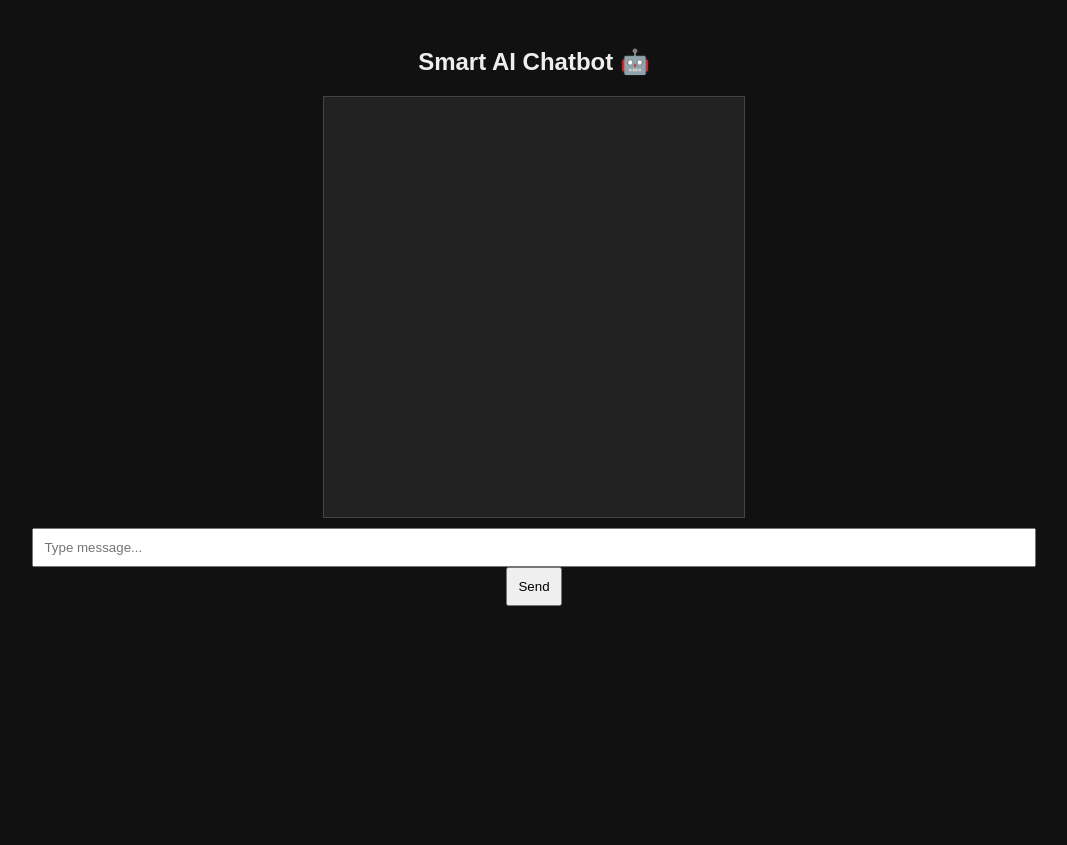
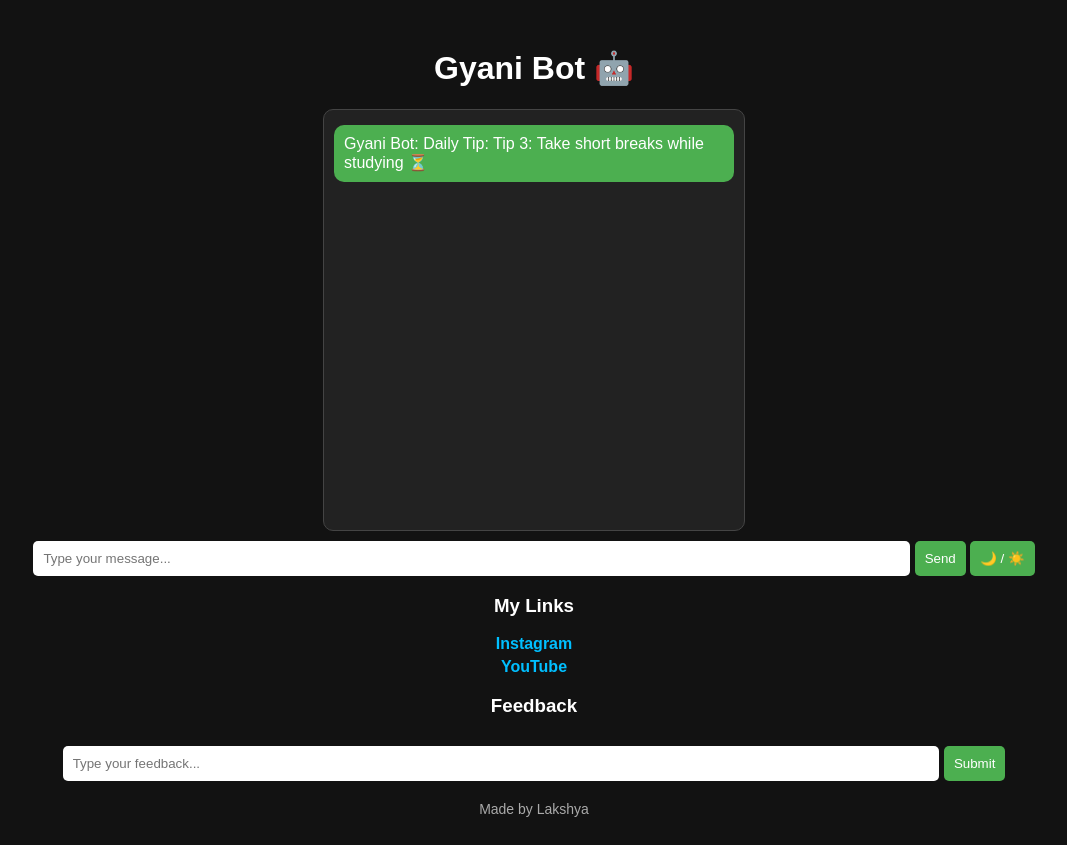
Before and after one commit to FunLandGames/Api-liveg, a Flask app: page / in a window 1280 px wide. Shown: the whole page, without its empty margins (106-1173 px from the left). Before the commit the page ends 606 px from the top, so only its background shows below. Run offline with Flask 3, Linux system fonts and the light colour scheme.

Commit message:
index.html

```diff
--- a/templates/index.html
+++ b/templates/index.html
@@ -3,56 +3,110 @@
 <head>
 <meta charset="UTF-8">
 <meta name="viewport" content="width=device-width, initial-scale=1.0">
-    <title>Smart AI Chatbot 🤖</title>
+<title>Gyani Bot 🤖</title>
 <style>
-        body { font-family: Arial, sans-serif; background:#111; color:#eee; display:flex; flex-direction:column; align-items:center; padding:20px;}
-        #chatbox { width:100%; max-width:400px; height:400px; border:1px solid #444; overflow-y:auto; padding:10px; margin-bottom:10px; background:#222; }
-        #user-input { width:80%; padding:10px; }
-        #send-btn { padding:10px; }
-        .user { color: #4ee; }
-        .bot { color: #fe4; }
+    body { font-family: Arial; background: #121212; color: #fff; text-align: center; padding: 20px;}
+    #chatbox { width: 100%; max-width: 400px; margin: auto; height: 400px; overflow-y: auto; padding: 10px; border: 1px solid #444; background: #222; border-radius: 10px; }
+    .message { padding: 10px; margin: 5px 0; border-radius: 10px; }
+    .user { background: #1E88E5; text-align: left; }
+    .ai { background: #4CAF50; text-align: left; }
+    input { width: 70%; padding: 10px; border-radius: 5px; border: none; margin-top:10px;}
+    button { padding: 10px; border-radius: 5px; border: none; background: #4CAF50; color: white; margin-top:10px;}
+    a { color: #00bfff; display:block; margin:5px; text-decoration: none; font-weight: bold; }
+    footer { margin-top:20px; color: #aaa; font-size:14px; }
 </style>
 </head>
 <body>
-    <h2>Smart AI Chatbot 🤖</h2>
+
+<h1>Gyani Bot 🤖</h1>
+
 <div id="chatbox"></div>
-    <input type="text" id="user-input" placeholder="Type message...">
-    <button id="send-btn">Send</button>
+
+<input type="text" id="userInput" placeholder="Type your message...">
+<button onclick="sendMessage()">Send</button>
+<button onclick="toggleTheme()">🌙 / ☀️</button>
+
+<h3>My Links</h3>
+<a href="https://www.instagram.com/_lakshhh__7?igsh=MXQxc3NobmxjYzlvdA==" target="_blank">Instagram</a>
+<a href="https://youtube.com/@mr.gyani3?si=4e1IFGm8z9GpuXze" target="_blank">YouTube</a>
+
+<h3>Feedback</h3>
+<input type="text" id="feedbackInput" placeholder="Type your feedback...">
+<button onclick="sendFeedback()">Submit</button>
+
+<footer>Made by Lakshya</footer>
 
 <script>
     const chatbox = document.getElementById("chatbox");
-        const userInput = document.getElementById("user-input");
-        const sendBtn = document.getElementById("send-btn");
+    const userInput = document.getElementById("userInput");
 
-        function appendMessage(sender, msg) {
-            const p = document.createElement("p");
-            p.className = sender;
-            p.textContent = sender === "user" ? "You: " + msg : "AI: " + msg;
+    const dailyTips = [
+        "Tip 1: Drink water regularly 💧",
+        "Tip 2: Stay consistent with learning 📚",
+        "Tip 3: Take short breaks while studying ⏳",
+        "Tip 4: Believe in yourself 💪"
+    ];
+
+    function appendMessage(sender, msg){
+        const p = document.createElement("div");
+        p.className = sender === "user" ? "message user" : "message ai";
+        p.textContent = sender === "user" ? "You: " + msg : "Gyani Bot: " + msg;
         chatbox.appendChild(p);
         chatbox.scrollTop = chatbox.scrollHeight;
     }
 
-        async function sendMessage() {
+    // Show daily tip on page load
+    window.onload = () => {
+        const tipIndex = new Date().getDate() % dailyTips.length;
+        appendMessage("ai", "Daily Tip: " + dailyTips[tipIndex]);
+    }
+
+    async function sendMessage(){
         const message = userInput.value.trim();
-            if (!message) return;
+        if(!message) return;
         appendMessage("user", message);
         userInput.value = "";
 
-            try {
-                const response = await fetch("/chat", {
+        try{
+            const res = await fetch("/chat", {
                 method: "POST",
                 headers: {"Content-Type":"application/json"},
                 body: JSON.stringify({message})
             });
-                const data = await response.json();
-                appendMessage("bot", data.reply);
-            } catch(e) {
-                appendMessage("bot", "Error connecting to server!");
+            const data = await res.json();
+            appendMessage("ai", data.reply);
+        } catch(e){
+            appendMessage("ai", "Error connecting to server!");
         }
     }
 
-        sendBtn.addEventListener("click", sendMessage);
-        userInput.addEventListener("keydown", e => { if(e.key === "Enter") sendMessage(); });
+    function toggleTheme(){
+        if(document.body.style.background === "white"){
+            document.body.style.background = "#121212";
+            document.body.style.color = "#fff";
+        } else {
+            document.body.style.background = "white";
+            document.body.style.color = "black";
+        }
+    }
+
+    function sendFeedback(){
+        const fb = document.getElementById("feedbackInput").value;
+        if(!fb) return;
+        appendMessage("ai", "Thanks for your feedback! 🙏");
+        document.getElementById("feedbackInput").value = "";
+
+        fetch("/feedback", {
+            method: "POST",
+            headers: {"Content-Type":"application/json"},
+            body: JSON.stringify({feedback: fb})
+        });
+    }
+
+    userInput.addEventListener("keydown", e => {
+        if(e.key === "Enter") sendMessage();
+    });
 </script>
+
 </body>
 </html>
```
Lines whose indentation alone changed are shown as unchanged.
